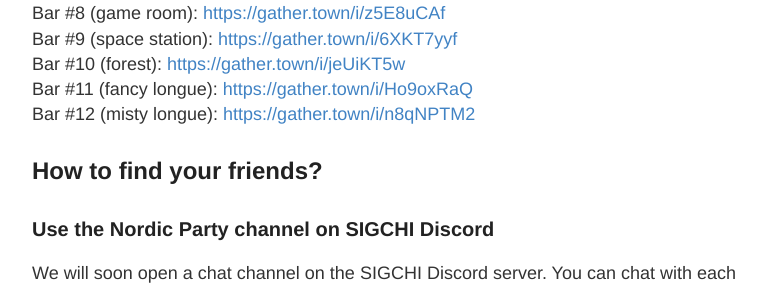
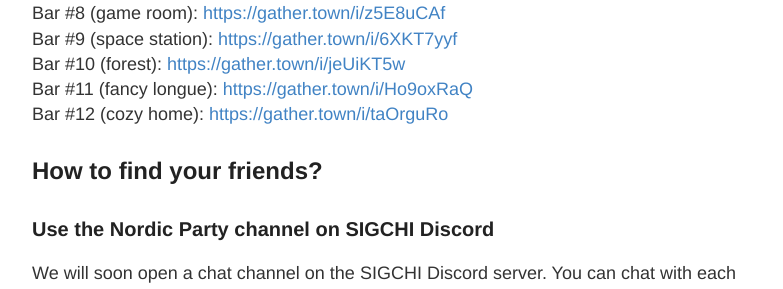
Before and after one commit to nordichi/nordichi.github.io, a Jekyll site: the page built from _posts/2021-5-10-Party.md, in a window 1280 px wide and 900 px high, scrolled down 1432 px. Shown: the part 156-445 px from the top of the window, without its empty margins (248-1031 px from the left). Built offline with Jekyll 4.4.1, drawn with Linux system fonts in a browser that asks for light colours.

Commit message:
modify link

```diff
--- a/_posts/2021-5-10-Party.md
+++ b/_posts/2021-5-10-Party.md
@@ -36,7 +36,7 @@ Bar #8 (game room): [https://gather.town/i/z5E8uCAf](https://gather.town/i/z5E8u
 Bar #9 (space station): [https://gather.town/i/6XKT7yyf](https://gather.town/i/6XKT7yyf)<br/>
 Bar #10 (forest): [https://gather.town/i/jeUiKT5w](https://gather.town/i/jeUiKT5w)<br/>
 Bar #11 (fancy longue): [https://gather.town/i/Ho9oxRaQ](https://gather.town/i/Ho9oxRaQ)<br/>
-Bar #12 (misty longue): [https://gather.town/i/n8qNPTM2](https://gather.town/i/n8qNPTM2)<br/>
+Bar #12 (cozy home): [https://gather.town/i/taOrguRo](https://gather.town/i/taOrguRo)<br/>
 
 ## How to find your friends?
 ### Use the Nordic Party channel on SIGCHI Discord
```
